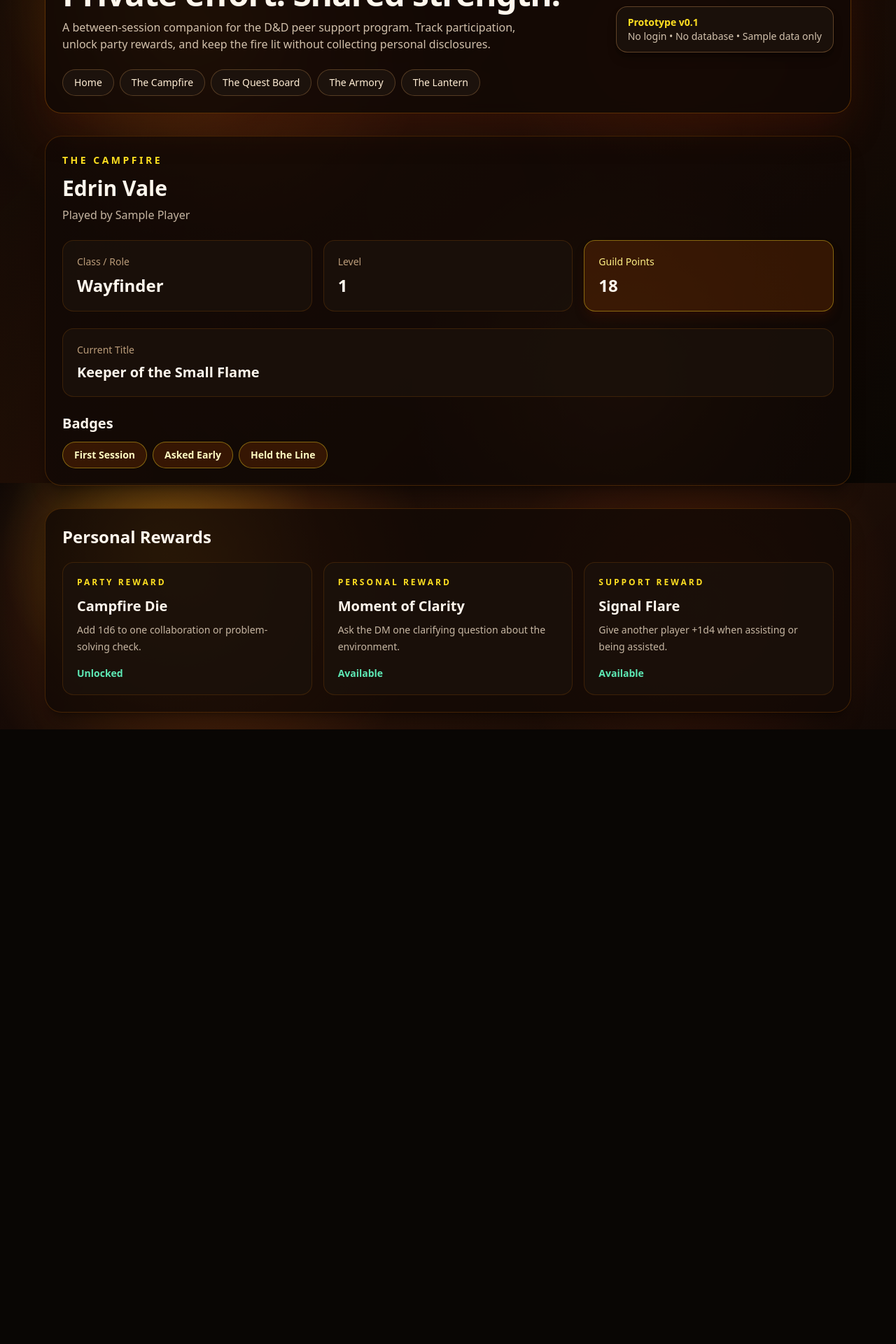
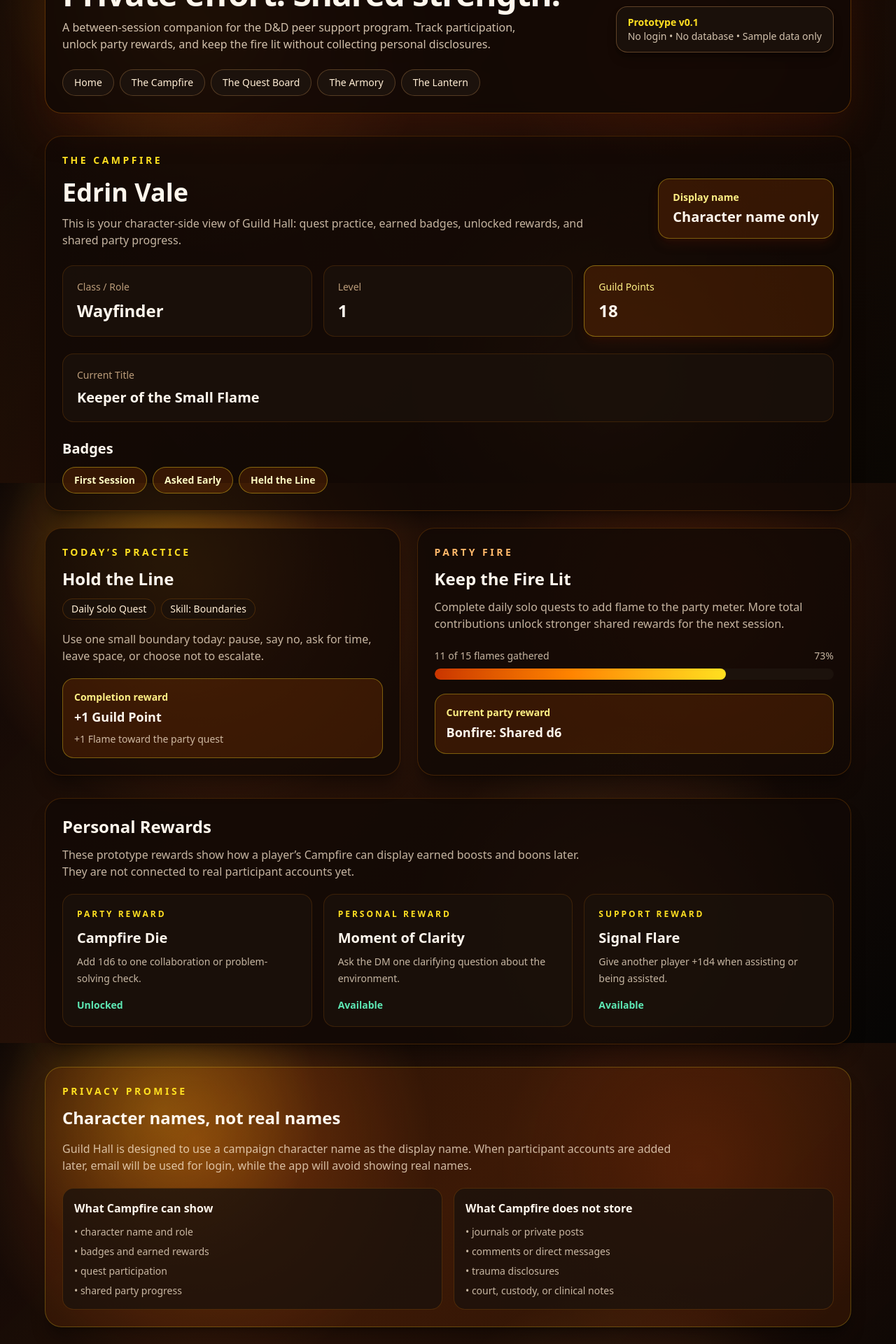
Before and after one commit to jahannlowe-stack/guild-hall-app, a Next.js app: page /campfire in a window 1280 px wide. Shown: the part 110-2030 px from the top of the page at 70% size. Before the commit the page ends 1152 px from the top, so only its background shows below. Built offline with nearby package versions, Linux system fonts and the light colour scheme; no server answers; the database is empty.

Commit message:
Refine campfire privacy-first player view

```diff
--- a/app/campfire/page.tsx
+++ b/app/campfire/page.tsx
@@ -1,19 +1,42 @@
 import { AppShell } from "@/components/AppShell";
 import { activeRewards, currentCharacter } from "@/lib/sample-data";
+import { getGuildContent } from "@/lib/guild-content";
 
-export default function CampfirePage() {
+export default async function CampfirePage() {
+  const {
+    dailySoloQuest,
+    weeklyPartyQuest,
+    currentFlameReward,
+    flameProgressPercent,
+  } = await getGuildContent();
+
   return (
     <AppShell>
       <section className="rounded-3xl border border-orange-400/20 bg-[#120905]/80 p-6 shadow-xl shadow-black/30">
         <p className="text-sm font-semibold uppercase tracking-[0.25em] text-yellow-300">
           The Campfire
         </p>
-        <h2 className="mt-3 text-3xl font-bold text-orange-50">
-          {currentCharacter.characterName}
-        </h2>
-        <p className="mt-2 text-orange-100/75">
-          Played by {currentCharacter.playerName}
-        </p>
+
+        <div className="mt-4 flex flex-col gap-6 lg:flex-row lg:items-start lg:justify-between">
+          <div>
+            <h1 className="text-4xl font-bold text-orange-50">
+              {currentCharacter.characterName}
+            </h1>
+            <p className="mt-3 max-w-3xl text-orange-100/75">
+              This is your character-side view of Guild Hall: quest practice,
+              earned badges, unlocked rewards, and shared party progress.
+            </p>
+          </div>
+
+          <div className="rounded-2xl border border-yellow-300/35 bg-orange-500/15 px-5 py-4 shadow-lg shadow-orange-950/40">
+            <p className="text-sm font-semibold text-yellow-200">
+              Display name
+            </p>
+            <p className="mt-1 text-xl font-bold text-orange-50">
+              Character name only
+            </p>
+          </div>
+        </div>
 
         <div className="mt-6 grid gap-4 md:grid-cols-3">
           <div className="rounded-2xl border border-orange-400/15 bg-[#1c120c]/80 p-5">
@@ -46,7 +69,7 @@ export default function CampfirePage() {
         </div>
 
         <div className="mt-6">
-          <h3 className="text-xl font-bold text-orange-50">Badges</h3>
+          <h2 className="text-xl font-bold text-orange-50">Badges</h2>
           <div className="mt-3 flex flex-wrap gap-2">
             {currentCharacter.badges.map((badge) => (
               <span
@@ -60,8 +83,88 @@ export default function CampfirePage() {
         </div>
       </section>
 
+      <section className="mt-6 grid gap-6 lg:grid-cols-[0.9fr_1.1fr]">
+        <div className="rounded-3xl border border-orange-400/20 bg-[#120905]/80 p-6 shadow-xl shadow-black/30">
+          <p className="text-sm font-semibold uppercase tracking-[0.25em] text-yellow-300">
+            Today’s Practice
+          </p>
+          <h2 className="mt-3 text-2xl font-bold text-orange-50">
+            {dailySoloQuest.title}
+          </h2>
+          <div className="mt-3 flex flex-wrap gap-2">
+            <span className="rounded-full border border-orange-400/20 bg-[#1c120c]/80 px-3 py-1 text-sm text-orange-100">
+              {dailySoloQuest.category}
+            </span>
+            <span className="rounded-full border border-orange-400/20 bg-[#1c120c]/80 px-3 py-1 text-sm text-orange-100">
+              Skill: {dailySoloQuest.skill}
+            </span>
+          </div>
+          <p className="mt-4 text-orange-100/75">
+            {dailySoloQuest.description}
+          </p>
+          <div className="mt-5 rounded-2xl border border-yellow-300/35 bg-orange-500/15 p-4">
+            <p className="text-sm font-semibold text-yellow-200">
+              Completion reward
+            </p>
+            <p className="mt-1 text-lg font-bold text-orange-50">
+              {dailySoloQuest.reward}
+            </p>
+            <p className="mt-2 text-sm text-orange-100/75">
+              {dailySoloQuest.teamContribution}
+            </p>
+          </div>
+        </div>
+
+        <div className="rounded-3xl border border-orange-400/20 bg-[#120905]/80 p-6 shadow-xl shadow-black/30">
+          <p className="text-sm font-semibold uppercase tracking-[0.25em] text-orange-300">
+            Party Fire
+          </p>
+          <h2 className="mt-3 text-2xl font-bold text-orange-50">
+            {weeklyPartyQuest.title}
+          </h2>
+          <p className="mt-3 text-orange-100/75">
+            {weeklyPartyQuest.description}
+          </p>
+
+          <div className="mt-6">
+            <div className="mb-2 flex items-center justify-between text-sm text-orange-100/75">
+              <span>
+                {weeklyPartyQuest.totalFlames} of {weeklyPartyQuest.weeklyGoal}{" "}
+                flames gathered
+              </span>
+              <span>{flameProgressPercent}%</span>
+            </div>
+            <div className="h-4 overflow-hidden rounded-full bg-[#1c120c]">
+              <div
+                className="h-full rounded-full bg-gradient-to-r from-orange-700 via-orange-400 to-yellow-300"
+                style={{
+                  width: `${flameProgressPercent}%`,
+                }}
+              />
+            </div>
+          </div>
+
+          <div className="mt-5 rounded-2xl border border-yellow-300/35 bg-orange-500/15 p-4">
+            <p className="text-sm font-semibold text-yellow-200">
+              Current party reward
+            </p>
+            <p className="mt-1 text-lg font-bold text-orange-50">
+              {currentFlameReward.name}: {currentFlameReward.reward}
+            </p>
+          </div>
+        </div>
+      </section>
+
       <section className="mt-8 rounded-3xl border border-orange-400/20 bg-[#120905]/80 p-6 shadow-xl shadow-black/30">
-        <h3 className="text-2xl font-bold text-orange-50">Personal Rewards</h3>
+        <h2 className="text-2xl font-bold text-orange-50">
+          Personal Rewards
+        </h2>
+        <p className="mt-3 max-w-3xl text-orange-100/75">
+          These prototype rewards show how a player’s Campfire can display
+          earned boosts and boons later. They are not connected to real
+          participant accounts yet.
+        </p>
+
         <div className="mt-5 grid gap-4 md:grid-cols-3">
           {activeRewards.map((reward) => (
             <div
@@ -71,9 +174,9 @@ export default function CampfirePage() {
               <p className="text-xs font-semibold uppercase tracking-[0.25em] text-yellow-300">
                 {reward.type}
               </p>
-              <h4 className="mt-3 text-xl font-bold text-orange-50">
+              <h3 className="mt-3 text-xl font-bold text-orange-50">
                 {reward.name}
-              </h4>
+              </h3>
               <p className="mt-2 text-sm leading-6 text-orange-100/75">
                 {reward.effect}
               </p>
@@ -84,6 +187,46 @@ export default function CampfirePage() {
           ))}
         </div>
       </section>
+
+      <section className="mt-8 rounded-3xl border border-yellow-300/25 bg-orange-500/10 p-6 shadow-xl shadow-black/30">
+        <p className="text-sm font-semibold uppercase tracking-[0.25em] text-yellow-300">
+          Privacy Promise
+        </p>
+        <h2 className="mt-3 text-2xl font-bold text-orange-50">
+          Character names, not real names
+        </h2>
+        <p className="mt-4 max-w-4xl text-orange-100/75">
+          Guild Hall is designed to use a campaign character name as the display
+          name. When participant accounts are added later, email will be used
+          for login, while the app will avoid showing real names.
+        </p>
+
+        <div className="mt-5 grid gap-4 md:grid-cols-2">
+          <div className="rounded-2xl border border-orange-400/20 bg-[#1c120c]/80 p-4">
+            <h3 className="font-bold text-orange-50">
+              What Campfire can show
+            </h3>
+            <ul className="mt-3 space-y-2 text-sm text-orange-100/75">
+              <li>• character name and role</li>
+              <li>• badges and earned rewards</li>
+              <li>• quest participation</li>
+              <li>• shared party progress</li>
+            </ul>
+          </div>
+
+          <div className="rounded-2xl border border-orange-400/20 bg-[#1c120c]/80 p-4">
+            <h3 className="font-bold text-orange-50">
+              What Campfire does not store
+            </h3>
+            <ul className="mt-3 space-y-2 text-sm text-orange-100/75">
+              <li>• journals or private posts</li>
+              <li>• comments or direct messages</li>
+              <li>• trauma disclosures</li>
+              <li>• court, custody, or clinical notes</li>
+            </ul>
+          </div>
+        </div>
+      </section>
     </AppShell>
   );
 }
```
